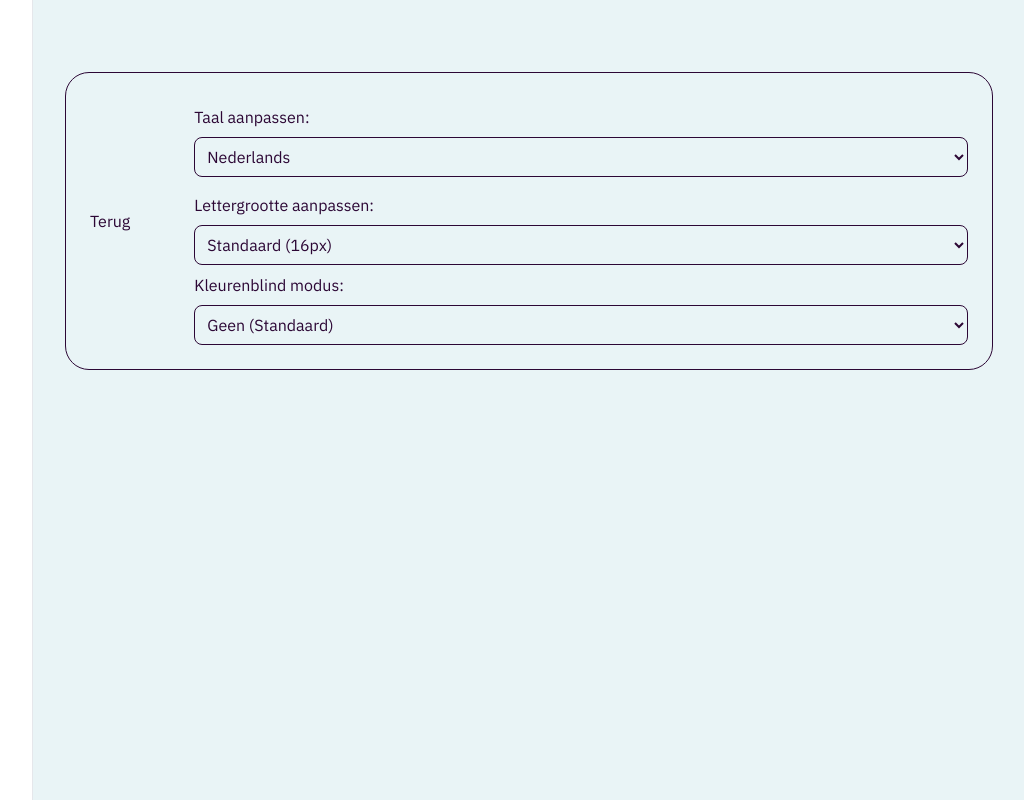
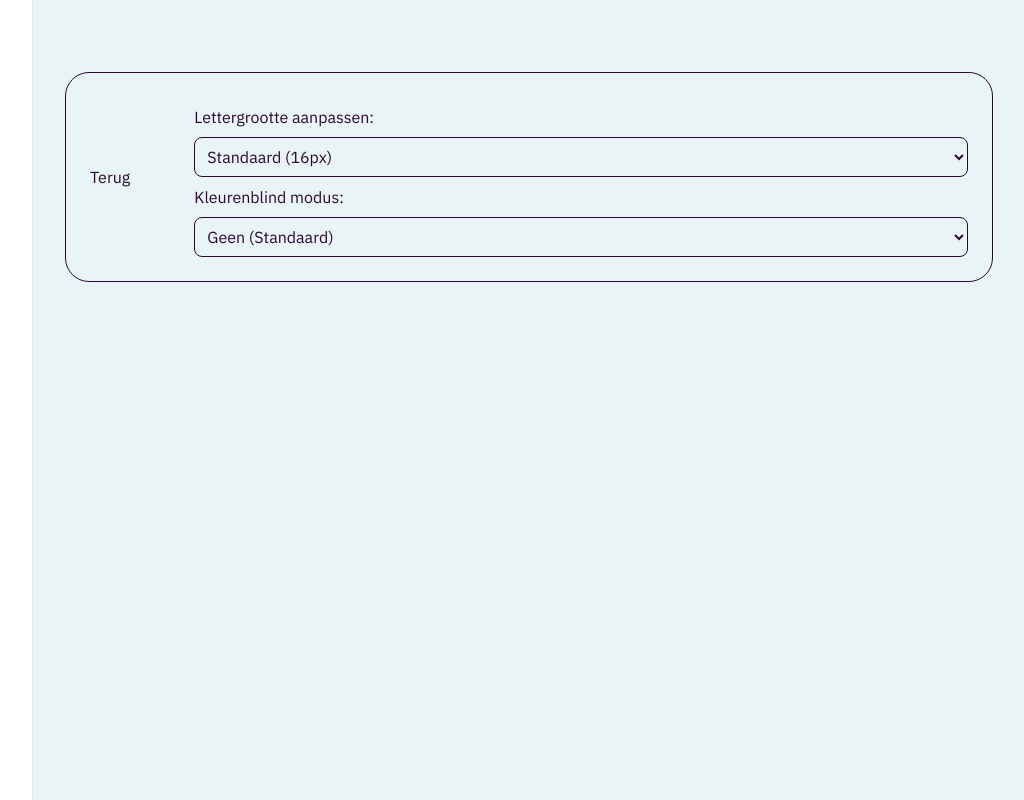
Before and after one commit to SukunaRaven/merai, a React (Vite) app: page /settings/accessibility in a window 1280 px wide. Shown: the whole page, without its empty margins (255-1279 px from the left). Built offline with nearby package versions, Linux system fonts and the light colour scheme; a web font is replaced by a local one.

Commit message:
Removed language change button

```diff
--- a/src/pages/AccessibilityPage.jsx
+++ b/src/pages/AccessibilityPage.jsx
@@ -1,4 +1,3 @@
-//  import Sidebar from "../components/layout/Sidebar.jsx";
 import AppLayout from "../components/layout/AppLayout.jsx";
 import {Link} from "react-router";
 import {useState, useEffect} from "react";
@@ -50,24 +49,12 @@ function AccessibilityPage() {
     return (
         <>
             <AppLayout>
-                {/*<Sidebar></Sidebar>*/}
                 <article
                     className="p-6 rounded-3xl border max-w-7xl mx-auto mt-10 flex flex-row gap-16">
                     <Link to={`/settings`}
                           className="flex justify-between items-center py-4">Terug
                     </Link>
                     <section className="flex flex-col w-full">
-                        <label htmlFor="language-select" className="mb-2 mt-2">
-                            Taal aanpassen:
-                        </label>
-                        <select id="language-select"
-                                value={size}
-                            // onChange={}
-                                className="p-2 border mb-2  rounded-lg">
-                            <option value="dutch">Nederlands</option>
-                            <option value="english">English</option>
-                        </select>
-
                         <label htmlFor="font-size-select" className="mb-2 mt-2">
                             Lettergrootte aanpassen:
                         </label>
```
